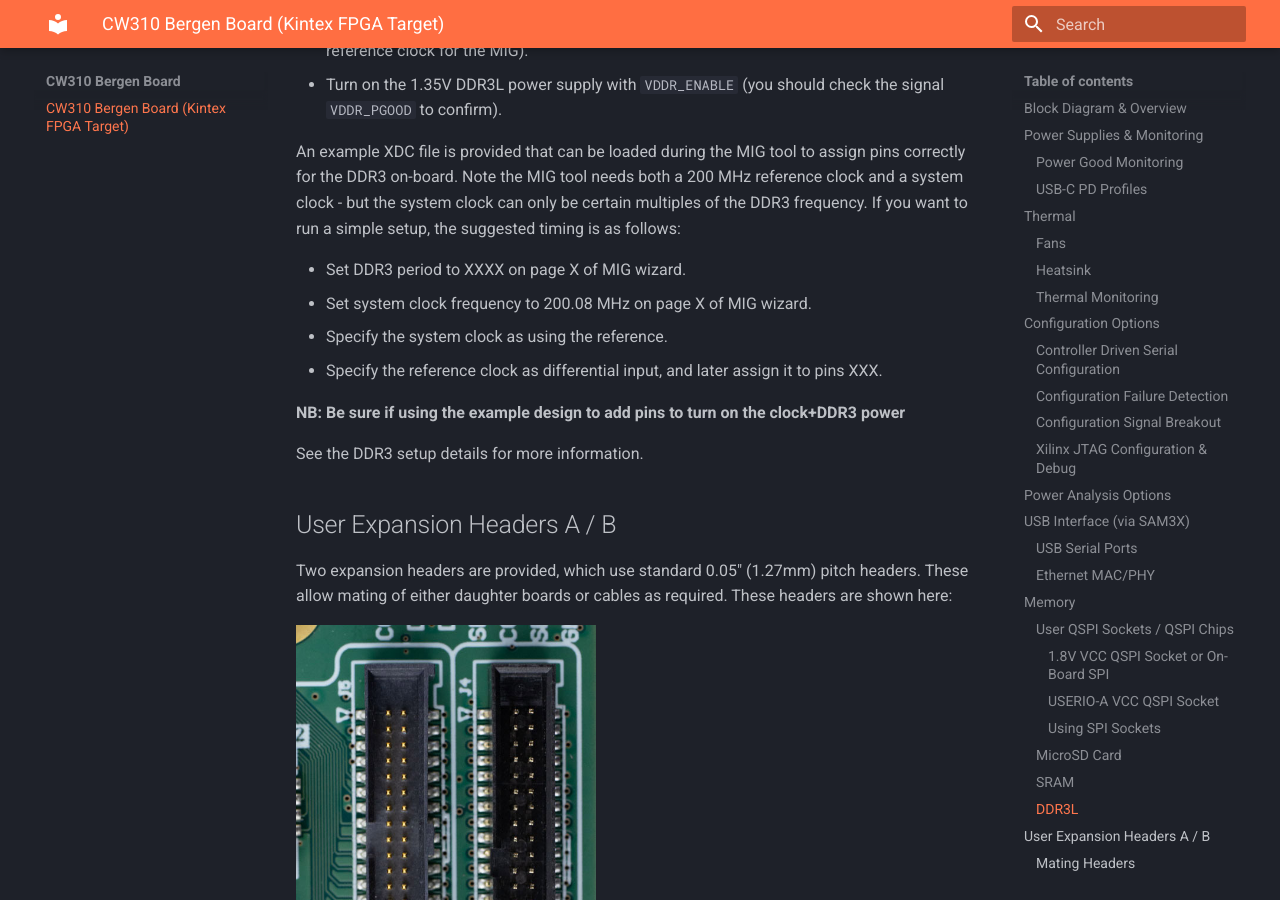
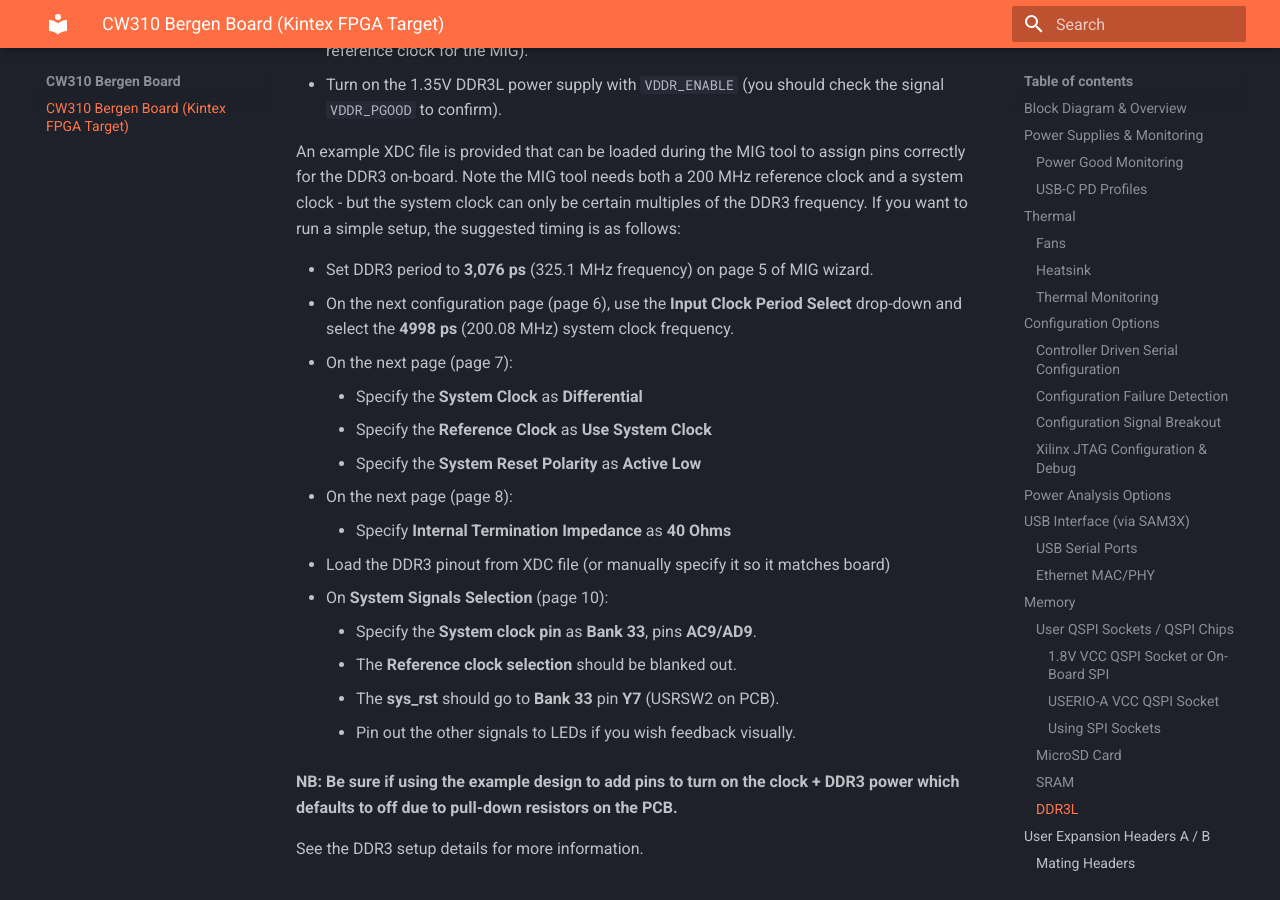
Before and after one commit to newaetech/cw310-bergen-board, an MkDocs documentation site: the page built from docs/README.md, in a window 1280 px wide and 900 px high, scrolled down 16840 px. Built offline with MkDocs 1.6.1 and Material for MkDocs 9.7.7, drawn with Linux system fonts in a browser that asks for light colours.

Commit message:
Update the DDR3L information

```diff
--- a/docs/README.md
+++ b/docs/README.md
@@ -372,12 +372,22 @@
 
 An example XDC file is provided that can be loaded during the MIG tool to assign pins correctly for the DDR3 on-board. Note the MIG tool needs both a 200 MHz reference clock and a system clock - but the system clock can only be certain multiples of the DDR3 frequency. If you want to run a simple setup, the suggested timing is as follows:
 
-* Set DDR3 period to XXXX on page X of MIG wizard.
-* Set system clock frequency to 200.08 MHz on page X of MIG wizard.
-* Specify the system clock as using the reference.
-* Specify the reference clock as differential input, and later assign it to pins XXX.
+* Set DDR3 period to **3,076 ps** (325.1 MHz frequency) on page 5 of MIG wizard.
+* On the next configuration page (page 6), use the **Input Clock Period Select** drop-down and select the **4998 ps** (200.08 MHz) system clock frequency.
+* On the next page (page 7):
+	* Specify the **System Clock** as **Differential**
+	* Specify the **Reference Clock** as **Use System Clock**
+	* Specify the **System Reset Polarity** as **Active Low**
+* On the next page (page 8):
+	* Specify **Internal Termination Impedance** as **40 Ohms**
+* Load the DDR3 pinout from XDC file (or manually specify it so it matches board)
+* On **System Signals Selection** (page 10):
+	* Specify the **System clock pin** as **Bank 33**, pins **AC9/AD9**.
+	* The **Reference clock selection** should be blanked out.
+	* The **sys_rst** should go to **Bank 33** pin **Y7** (USRSW2 on PCB).
+	* Pin out the other signals to LEDs if you wish feedback visually.
 
-**NB: Be sure if using the example design to add pins to turn on the clock+DDR3 power**
+**NB: Be sure if using the example design to add pins to turn on the clock + DDR3 power which defaults to off due to pull-down resistors on the PCB.**
 
 See the DDR3 setup details for more information.
 
```
